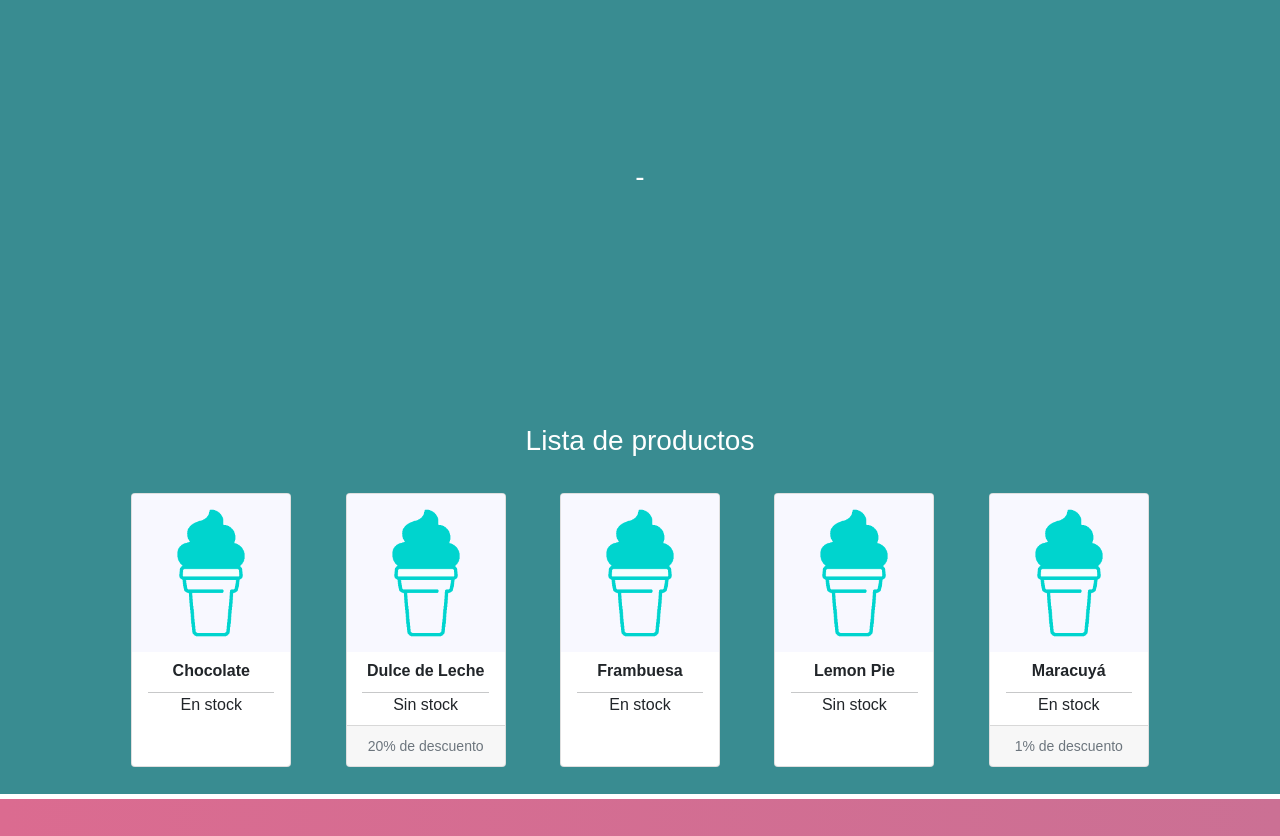
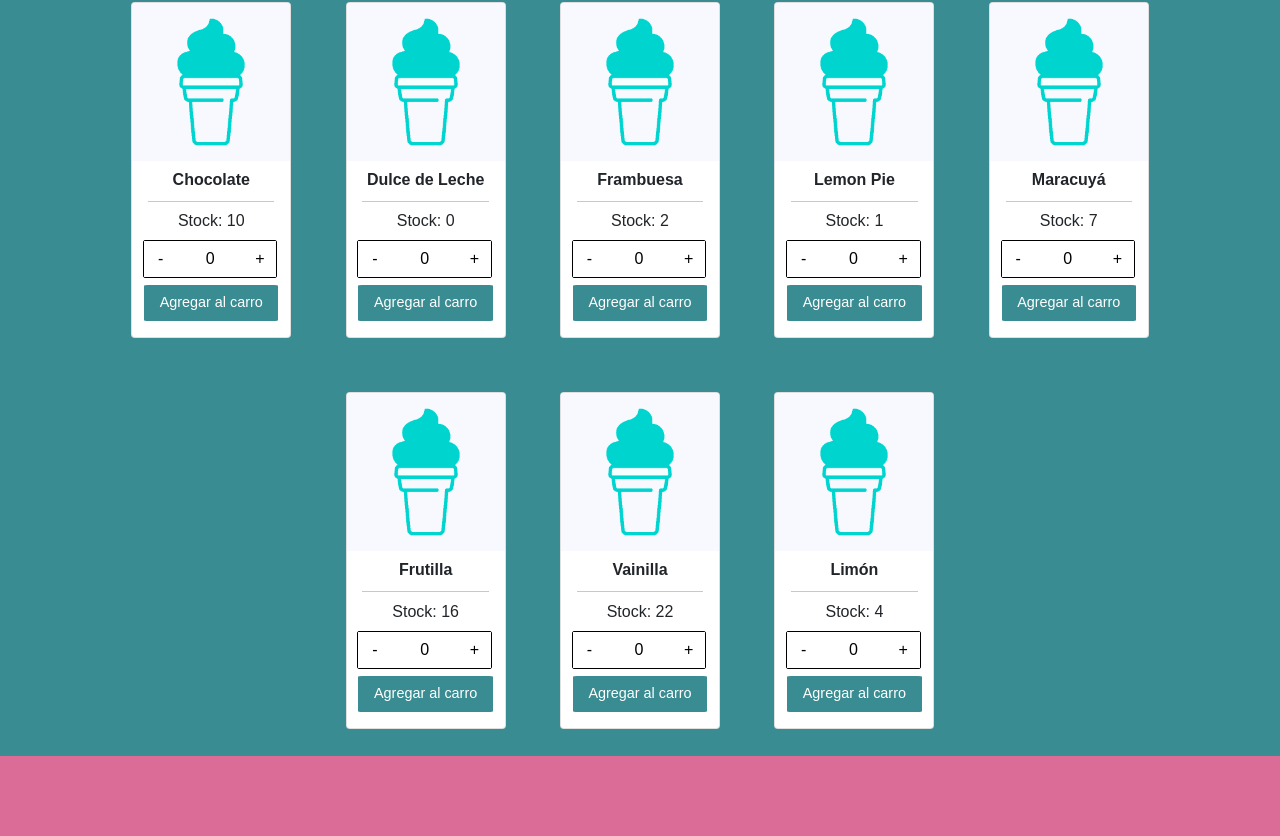
Before and after one commit to AlexisBaladon/React-Ecommerce-SCOOP, a React (Create React App) app: page / in a window 1280 px wide. Shown: the part 1304-2140 px from the top of the page. Built offline with nearby package versions, Linux system fonts and the light colour scheme.

Commit message:
itemCounter en card funcionando y con estilos listos

```diff
--- a/src/App.js
+++ b/src/App.js
@@ -9,12 +9,7 @@ function App() {
   return (
     <div className="App">
       <Header />
-
-      {/* Entrega 3 */}
       <ItemListContainer greeting="Bienvenido a Scoop, tu tienda helados favorita!"/>
-      <div style={{height: '5px'}}/>
-      <ItemListContainer greeting="Bienvenido a Scoop, tu proveedor de prop greetings favorito!"/>
-
       <header className="App-header">
         <img src={logo} className="App-logo" alt="logo" />
         <p>
--- a/src/components/items/item.css
+++ b/src/components/items/item.css
@@ -22,4 +22,37 @@
 
 #cuerpo-carta { background-color: white; }
 
+.texto-carta {
+  margin: 5% 0 5% 0;
+}
+
 #titulo-carta { padding-bottom: 0; }
+
+.item-count-container {
+  display: inline-block;
+  width: 85%;
+}
+
+/* CARRO */
+
+.aniadir-carro-container {
+  width: 85%;
+  display: inline-block;
+}
+
+.aniadir-carro {
+  width: 100%;
+  border-radius: 3%;
+  font-size: 90%;
+  background-color: #398c91 !important;
+  border-color: transparent !important;
+}
+
+.aniadir-carro:hover, .aniadir-carro:focus {
+  box-shadow: none !important;
+  outline: none !important;
+}
+
+.aniadir-carro:hover {
+  background-color: #337d81 !important;
+}
--- a/src/components/items/item.jsx
+++ b/src/components/items/item.jsx
@@ -1,10 +1,12 @@
 import React from 'react';
-import {Card} from 'react-bootstrap';
+import {Card, Button} from 'react-bootstrap';
 import './item.css';
+import ItemCount from './itemCount.jsx'
 
 
-const Item = ({item, setSelectedItem, onClick}) => {
-  const [imagen, nombre, enStock, descuento] = [item.imagen, item.nombre, item.enStock, item.descuento];
+const Item = ({item, setSelectedItem, onClick,
+               initial, onAdd, onSub}) => {
+  const [imagen, nombre, cantStock] = [item.imagen, item.nombre, item.cantStock];
 
   const selectItem = () => {
     if (setSelectedItem) setSelectedItem(item);
@@ -19,16 +21,21 @@ const Item = ({item, setSelectedItem, onClick}) => {
           <strong>{nombre}</strong>
         </Card.Title>
         <hr></hr>
-        <Card.Text>
-          {enStock ? 'En stock':'Sin stock'}
+        <Card.Text className ="texto-carta">
+          Stock: {cantStock ? cantStock : 0}
         </Card.Text>
+        <div className = "item-count-container">
+          <ItemCount
+            stock = {cantStock}
+            initial = {initial}
+            onAdd = {onAdd}
+            onSub = {onSub}
+          />
+        </div>
+        <div className ="aniadir-carro-container input-group py-2 display-content-center">
+          <Button className = "aniadir-carro" variant="primary">Agregar al carro</Button>
+        </div>
       </Card.Body>
-      {descuento?
-        <Card.Footer>
-          <small className="text-muted">{descuento}% de descuento </small>
-        </Card.Footer>
-        : null
-      }
     </Card>
   </>;
 };
--- /dev/null
+++ b/src/components/items/itemCount.css
@@ -0,0 +1,33 @@
+.item-count {
+    margin: -1px;
+    border: 1px solid black;
+    border-radius: 2px;
+}
+
+.item-count-element {
+    text-align: center;
+    border-radius: 0;
+    border: 0;
+    background-color: white !important;
+    color: black !important;
+
+    transition: 0.3s;
+}
+
+.item-count-element:hover, .item-count-element:focus {
+    box-shadow: none !important;
+    outline: none !important;
+    border-color: transparent !important;
+}
+
+.item-count-element:hover {
+    background-color: #398c91 !important;
+}
+
+.item-count-btn {
+  width: 100%;
+}
+
+.item-count-span {
+  width: 25%;
+}
--- /dev/null
+++ b/src/components/items/itemCount.jsx
@@ -0,0 +1,25 @@
+import React, {useState} from 'react';
+import {Button} from 'react-bootstrap';
+import './itemCount.css'
+
+const ItemCount = ({stock, initial, onAdd, onSub}) => {
+  const [itemsCarrito, sumaItemsCarrito] = useState(initial);
+  const sumar = () => {if (itemsCarrito < stock) onAdd(itemsCarrito, sumaItemsCarrito)};
+  const restar = () => {if (itemsCarrito > 0) onSub(itemsCarrito, sumaItemsCarrito)};
+
+  return <> <div className="item-count input-group">
+                <span className="item-count-span" onClick={restar}>
+                    <Button className="item-count-btn item-count-element">-</Button>
+                </span>
+                <input type="text" name="cantItems"
+                        className="item-count-element form-control input-number"
+                        readOnly value={itemsCarrito} min="0" max={stock} />
+                 <span className="item-count-span" onClick={sumar}>
+                    <Button className="item-count-btn item-count-element">+</Button>
+                </span>
+            </div>
+        </>
+
+}
+
+export default ItemCount;
--- a/src/components/items/itemListContainer.css
+++ b/src/components/items/itemListContainer.css
@@ -17,7 +17,7 @@
   font-size: calc(1.75vw + 3.25vh);
   font-weight: 700;
   font-family: sans-serif, Arial, Helvetica;
-  transform: translate(5vw,17.5vh); /* DEPENDE DE ALTURA DE #titulo-tienda */
+  transform: translate(5vw,17.5vh);
   text-align: left;
   color: white;
 }
@@ -27,7 +27,7 @@ hr {
 }
 
 #lista-productos {
-  margin: 0 7.5% 0 7.5%;
+  margin: 2.5% 7.5% 0 7.5%;
   justify-content: center;
 }
 
--- a/src/components/items/itemListContainer.jsx
+++ b/src/components/items/itemListContainer.jsx
@@ -1,37 +1,25 @@
-import React, {useState} from 'react';
-import $ from 'jquery';
+import React from 'react';
 import './itemListContainer.css';
 import Item from './item.jsx'
 import Helado from '../../dataTypes/helado.js';
 
-                /*          id|imagen        | nombre               | tipo        |stock|descuento*/
-const helados = [new Helado(1,'./default.png','Chocolate'           ,'Paleta'     ,true     ),
-                 new Helado(2,'./default.png','Dulce de Leche'      ,'Paleta'     ,false ,20),
-                 new Helado(3,'./default.png','Frambuesa'           ,'Bocha'      ,true     ),
-                 new Helado(4,'./default.png','Lemon Pie'           ,'Recipiente' ,false    ),
-                 new Helado(5,'./default.png','Maracuyá'            ,'Bocha'      ,true  ,1 ),
-                 /*new Helado(6,'./default.png','Frutilla'            ,'Recipiente' ,false    ),
-                 new Helado(7,'./default.png','Vainilla'            ,'Recipiente' ,true  ,25),
-                 new Helado(8,'./default.png','Limón'               ,'Paleta'     ,false    ),*/
+                /*          id|imagen        | nombre               stock|descuento*/
+const helados = [new Helado(1,'./default.png','Chocolate'           ,10     ),
+                 new Helado(2,'./default.png','Dulce de Leche'      ,0   ,20),
+                 new Helado(3,'./default.png','Frambuesa'           ,2      ),
+                 new Helado(4,'./default.png','Lemon Pie'           ,1      ),
+                 new Helado(5,'./default.png','Maracuyá'            ,7   ,1 ),
+                 new Helado(6,'./default.png','Frutilla'            ,16     ),
+                 new Helado(7,'./default.png','Vainilla'            ,22  ,25),
+                 new Helado(8,'./default.png','Limón'               ,4      ),
                 ];
 
 const ItemListContainer = ({greeting}) => {
-  const [selectedItem, setSelectedItem] = useState(null);
 
-  // Sube al item seleccionado!
-  const scrollToSection = sectionID => {
-    $('html, body').animate({
-      scrollTop: $(sectionID).offset().top
-    }, 100);
-  }
-
-  // Componente auxiliar
-  const ItemSeleccionado = () =>
-    <> {
-      selectedItem ?
-      <Item item = {selectedItem}/> :
-      <h3>-</h3>
-    } </>
+  //ItemCount
+  const onAdd = (num, setNum) => setNum(num + 1)
+  const onSub = (num, setNum) => setNum(num - 1)
+  const initial = 0;
 
   // Componente auxiliar
   const ListaItems = () =>
@@ -40,8 +28,11 @@ const ItemListContainer = ({greeting}) => {
         <Item
           key={h.id}
           item = {h}
-          setSelectedItem = {setSelectedItem}
-          onClick={() => scrollToSection('#producto-seleccionado')}
+          setSelectedItem = {{}}
+          onClick={{}}
+          initial = {initial}
+          onAdd = {onAdd}
+          onSub = {onSub}
           />
       )
     } </>
@@ -51,12 +42,8 @@ const ItemListContainer = ({greeting}) => {
       <div id="titulo-tienda">
         <h2 id="greeting">{greeting}</h2>
       </div>
-      <div id="producto-seleccionado" className="row justify-content-center">
-        <h3>Producto seleccionado</h3>
-        <ItemSeleccionado />
-      </div>
       <div id="lista-productos" className= "row">
-        <h3>Lista de productos</h3>
+        <h2>Lista de productos</h2>
         <ListaItems />
       </div>
     </div>
--- a/src/dataTypes/helado.js
+++ b/src/dataTypes/helado.js
@@ -1,10 +1,9 @@
 class Helado {
-  constructor(id, imagen, nombre, tipo, enStock, descuento = 0) {
+  constructor(id, imagen, nombre, cantStock, descuento = 0) {
     this.id = id;
     this.imagen = imagen;
     this.nombre = nombre;
-    this.tipo = tipo;
-    this.enStock = enStock;
+    this.cantStock = cantStock;
     this.descuento = descuento;
   }
 }
```
